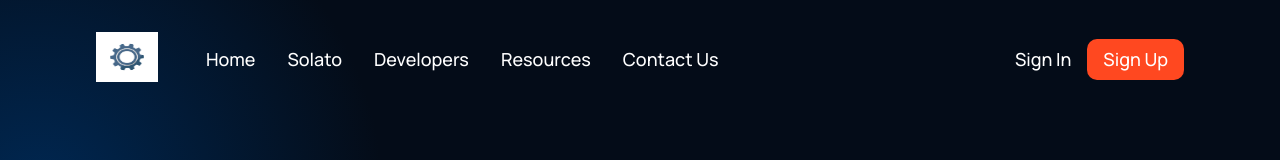
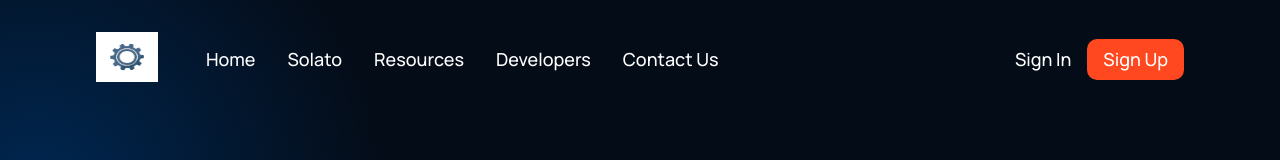
Before and after one commit to aryabhat1/Solato_landing_page, a React (Create React App) app: page / in a window 1280 px wide. Shown: the top 160 px of the page. Built offline with nearby package versions, Linux system fonts and the light colour scheme.

Commit message:
updated blog

```diff
--- a/src/components/navbar/Navbar.jsx
+++ b/src/components/navbar/Navbar.jsx
@@ -10,14 +10,14 @@ const Menu = () => (
         </p>
 
         <p>
-      <a href="#solato">Solato</a>
+            <a href="#idwhatsolato">Solato</a>
         </p>
 
         <p>
-      <a href="#developers">Developers</a>
+            <a href="#resources">Resources</a>
         </p>
         <p>
-      <a href="#discover">Resources</a>
+            <a href="#developers">Developers</a>
         </p>
         <p>
             <a href="#contact">Contact Us</a>
--- a/src/containers/blog/Blog.jsx
+++ b/src/containers/blog/Blog.jsx
@@ -6,7 +6,7 @@ const Blog = () => {
     return (
         <div className='blog section__padding id="blog"'>
             <div className="blog-heading">
-                <h1 className="gradient__text">Solato Blog</h1>
+                <h1 className="gradient__text">Solato Blog - Explore the World!</h1>
                 <h3 className="gradient__subtext">
                     Automate Your Transactions
                 </h3>
--- a/src/containers/developers/Developers.jsx
+++ b/src/containers/developers/Developers.jsx
@@ -5,7 +5,7 @@ import devImage from "../../assets/developer.jpg";
 
 const Developers = () => {
     return (
-        <div className="developers section__padding">
+        <div className="developers section__padding" id="developers">
             <div className="developers-image">
                 <img src={devImage} alt="devImage" srcset="" />
             </div>
--- a/src/containers/features/Features.jsx
+++ b/src/containers/features/Features.jsx
@@ -1,12 +1,3 @@
-
-
-
-
-
-
-
-
-
 import React from "react";
 import Feature from "../../components/feature/Feature.jsx";
 import "./FeaturesStyle.css";
@@ -32,7 +23,7 @@ const featuresData = [
 
 const Features = () => {
     return (
-        <div className="features section__padding" id="features">
+        <div className="features section__padding" id="resources">
             <div className="features-heading">
                 <h1 className="gradient__text">
                     The Future is Now and You Just Need to Realize It. Step into
```
Lines whose indentation alone changed are shown as unchanged.
